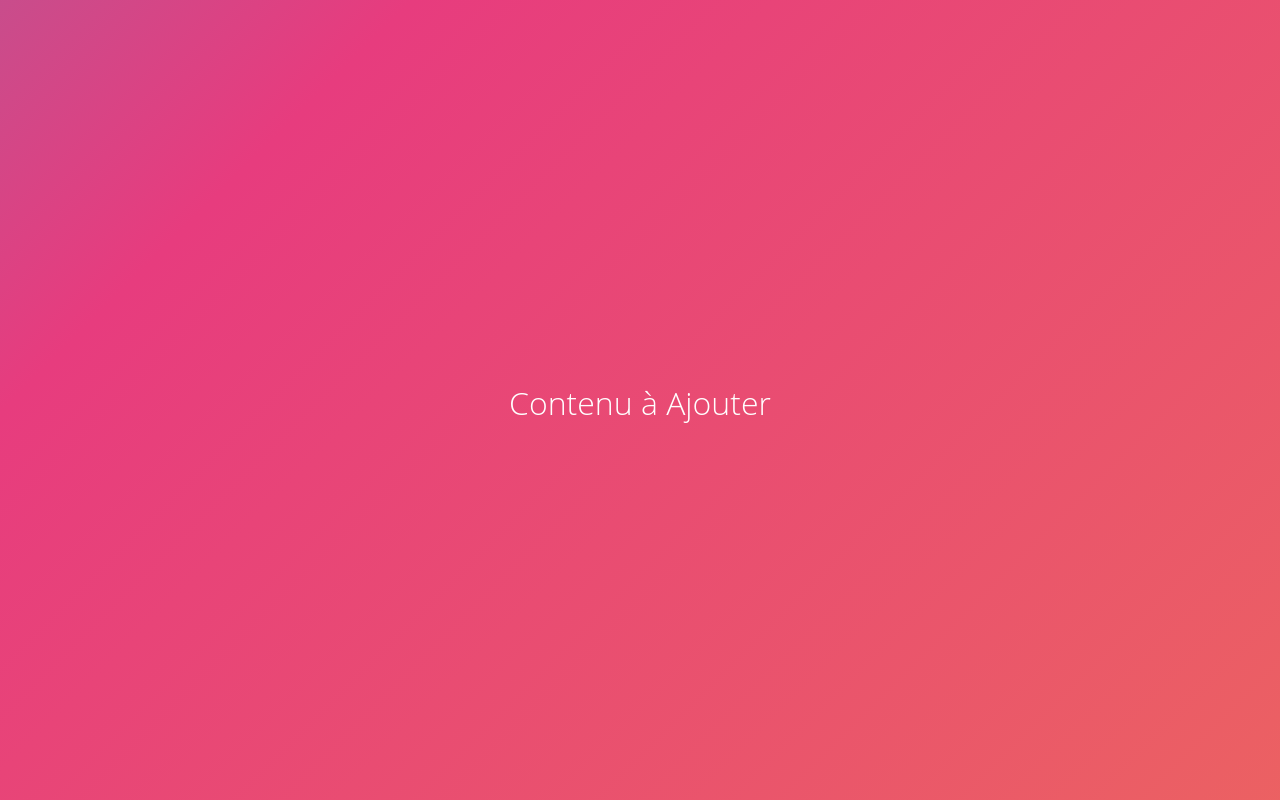
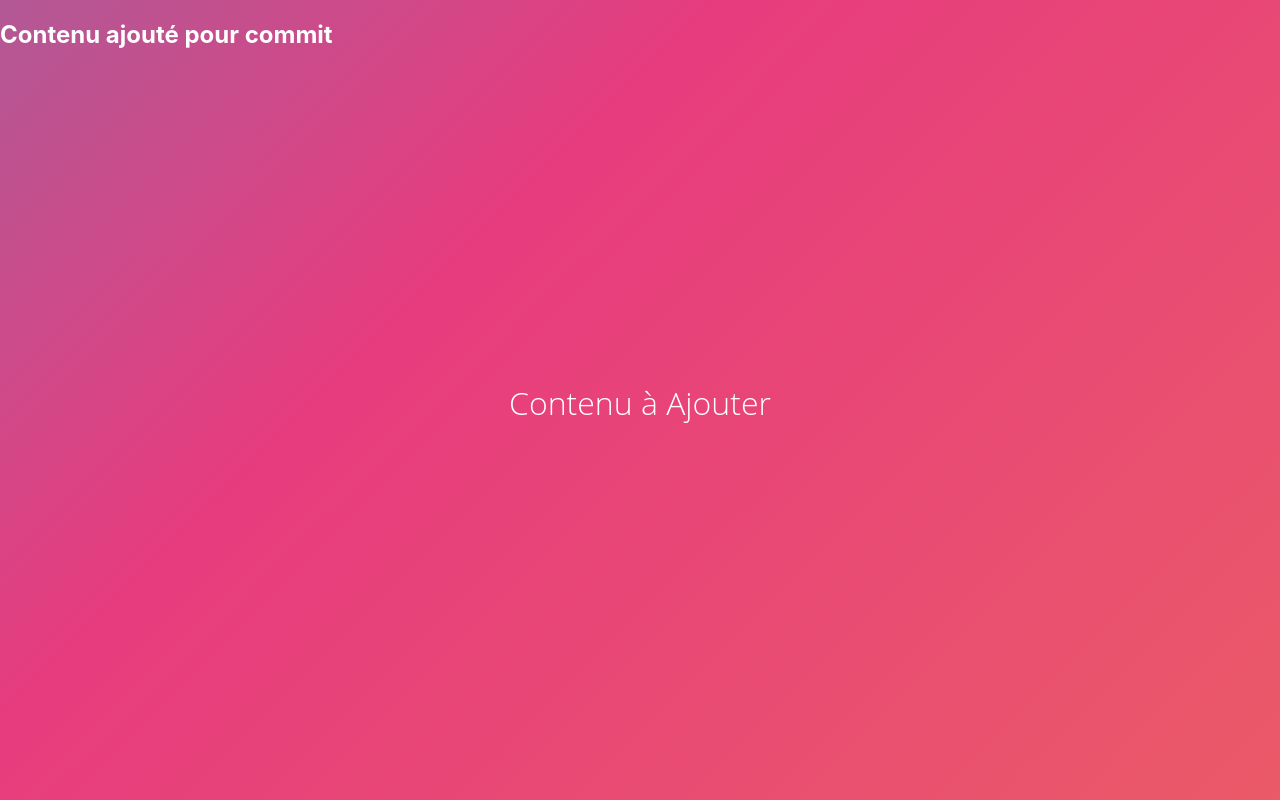
Before and after one commit to Radoudou/FindEgg, a React (Create React App) app: page / in a window 1280 px wide. Built offline with nearby package versions, Linux system fonts and the light colour scheme.

Commit message:
add homepage.jsx

```diff
--- a/src/components/homePage/HomePage.jsx
+++ b/src/components/homePage/HomePage.jsx
@@ -5,6 +5,7 @@ export default function HomePage() {
     return (
         <React.Fragment>
             <h1>Contenu à Ajouter</h1>
+            <h2>Contenu ajouté pour commit</h2>
         </React.Fragment>
   );
 }
```
